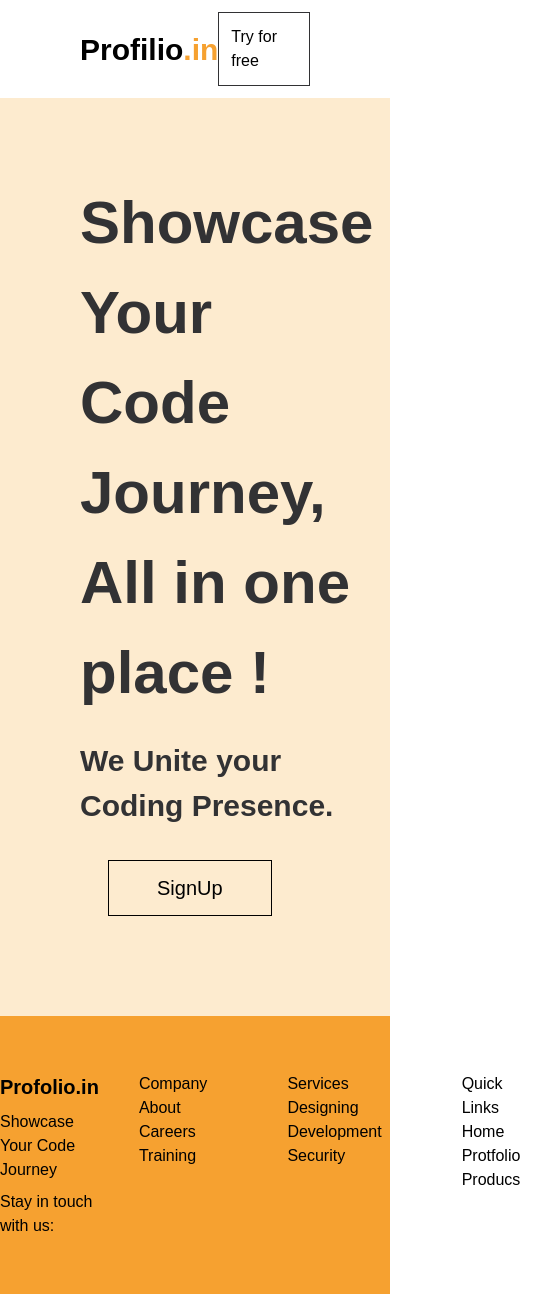
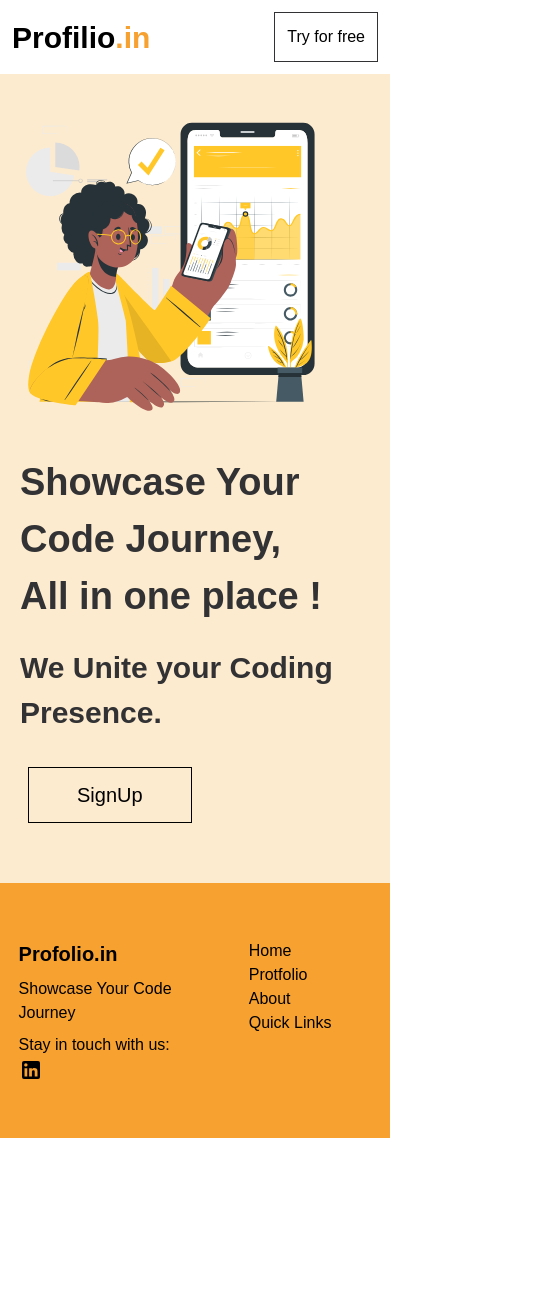
Before and after one commit to manosundarmanivel/Digi-Profile, a React (Create React App) app in the folder digi-resume/: page / in a window 390 px wide. Shown: the whole page, 560 px wide, since content can reach past the window. After the commit the page ends 1138 px from the top, so only its background shows below. Built offline with nearby package versions, Linux system fonts and the light colour scheme.

Commit message:
responsive update

```diff
--- a/digi-resume/src/Components/Footer.jsx
+++ b/digi-resume/src/Components/Footer.jsx
@@ -1,4 +1,5 @@
 import React from 'react'
+import LinkedInIcon from '@mui/icons-material/LinkedIn';
 
 const Footer = () => {
   return (
@@ -9,28 +10,21 @@ const Footer = () => {
             Journey</h1>
           <h1>Stay in touch with us:</h1>
           <div className="flex">
+            <a href='https://www.linkedin.com/posts/profilio-in_developerprofiles-launchingsoon-activity-7119044690343034880-e-c2?utm_source=share&utm_medium=member_desktop'><LinkedInIcon /></a>
 
           </div>
         </div>
-        <div className="flex ">
+        <div className="flex flex-wrap ">
           <div className="px-10">
-            <h1 className="">Company</h1>
-            <h1>About</h1>
-            <h1>Careers</h1>
-            <h1>Training</h1>
-          </div>
-          <div className="px-10">
-            <h1>Services</h1>
-            <h1>Designing</h1>
-            <h1>Development</h1>
-            <h1>Security</h1>
-          </div>
-          <div className="px-10 f">
-            <h1>Quick Links</h1>
+
+
             <h1>Home</h1>
             <h1>Protfolio</h1>
-            <h1>Producs</h1>
+            <h1>About</h1>
+            <h1>Quick Links</h1>
+
           </div>
+
         </div>
       </div>
   )
--- a/digi-resume/src/Pages/Dashboard.js
+++ b/digi-resume/src/Pages/Dashboard.js
@@ -1,7 +1,8 @@
 import React, { useEffect, useState } from "react";
 import leetimg from "../Assets/img/leetimg.png";
 import gitimg from "../Assets/img/gitpng.png";
-import hackerrank from "../Assets/img/hackerrank.png";
+import topcoderimg from "../Assets/img/topcoderthumb.png"
+import hackerrank from "../Assets/img/HackerRanktumb.png";
 import SendIcon from "@mui/icons-material/Send";
 import { Link, useNavigate } from "react-router-dom";
 import LogoutIcon from "@mui/icons-material/Logout";
@@ -376,7 +377,7 @@ const Dashboard = () => {
                             name="email"
                             id="email"
                             className="bg-gray-50 border border-gray-300 text-gray-900 text-sm rounded-lg focus:ring-blue-500 focus:border-blue-500 block w-full p-2.5 dark:bg-gray-600 dark:border-gray-500 dark:placeholder-gray-400 dark:text-white"
-                            placeholder="Enter your username"
+                            placeholder="Your username"
                             required
                             value={leetcodeUsername}
                             onChange={(e) =>
@@ -390,19 +391,11 @@ const Dashboard = () => {
                             handleSaveLeetcodeUsename();
                           }}
                           type="submit"
-                          className="w-full text-white bg-blue-700 hover:bg-blue-800 focus:ring-4 focus:outline-none focus:ring-blue-300 font-medium rounded-lg text-sm px-5 py-2.5 text-center dark:bg-blue-600 dark:hover:bg-blue-700 dark:focus:ring-blue-800"
+                          className="w-full text-whitefocus:ring-4 focus:outline-none font-medium rounded-lg text-sm px-5 py-2.5 text-center dark:bg-yellow-400 dark:hover:bg-yellow-500"
                         >
                           ADD
                         </button>
-                        <div className="text-sm font-medium text-gray-500 dark:text-gray-300">
-                          Not registered?{" "}
-                          <a
-                            href="#"
-                            className="text-blue-700 hover:underline dark:text-blue-500"
-                          >
-                            Create account
-                          </a>
-                        </div>
+
                       </form>
                     </div>
                   </div>
@@ -476,7 +469,7 @@ const Dashboard = () => {
                             name="email"
                             id="email"
                             className="bg-gray-50 border border-gray-300 text-gray-900 text-sm rounded-lg focus:ring-blue-500 focus:border-blue-500 block w-full p-2.5 dark:bg-gray-600 dark:border-gray-500 dark:placeholder-gray-400 dark:text-white"
-                            placeholder="Enter your username"
+                            placeholder="Your username"
                             required
                             value={githubUsername}
                             onChange={(e) => setGithubUsername(e.target.value)}
@@ -488,29 +481,21 @@ const Dashboard = () => {
                             handleSaveGithubUsename();
                           }}
                           type="submit"
-                          className="w-full text-white bg-blue-700 hover:bg-blue-800 focus:ring-4 focus:outline-none focus:ring-blue-300 font-medium rounded-lg text-sm px-5 py-2.5 text-center dark:bg-blue-600 dark:hover:bg-blue-700 dark:focus:ring-blue-800"
+                          className="w-full text-white focus:ring-4 focus:outline-none font-medium rounded-lg text-sm px-5 py-2.5 text-center  dark:bg-yellow-400 dark:hover:bg-yellow-500"
                         >
                           ADD
                         </button>
-                        <div className="text-sm font-medium text-gray-500 dark:text-gray-300">
-                          Not registered?{" "}
-                          <a
-                            href="#"
-                            className="text-blue-700 hover:underline dark:text-blue-500"
-                          >
-                            Create account
-                          </a>
-                        </div>
+
                       </form>
                     </div>
                   </div>
                 </div>
               )}
             </div>
+            <PlatformCard title={"...."} img={hackerrank} />
+            <PlatformCard title={"...."} img={topcoderimg} />
             <PlatformCard title={"...."} img={commingSoonImg} />
-            <PlatformCard title={"...."} img={commingSoonImg} />
-            <PlatformCard title={"...."} img={commingSoonImg} />
-            <PlatformCard title={"...."} img={commingSoonImg} />
+
           </div>
           {/* <div className="mt-[160px]">
             <div className="flex justify-around bg-[#f6a130] py-14">
--- a/digi-resume/src/Pages/Home.js
+++ b/digi-resume/src/Pages/Home.js
@@ -21,22 +21,29 @@ const Home = () => {
   }
   return (
     <div className="">
-      <div className="flex justify-between items-center px-20 py-3 ">
+      <div className="flex justify-between items-center px-3 lg:px-20 py-3 ">
         <h1 className="text-[30px] font-extrabold">Profilio<span className="text-[#f6a130]">.in</span></h1>
         <div className="border  border-[#323234] p-3">
-          <h1>Try for free</h1>
+         <button onClick={()=>{
+            handleSignInWithGoogle();
+          }}>
+         <h1>Try for free</h1>
+         </button>
         </div>
       </div>
-      <div className=" justify-between items-center   flex bg-[#fdebcf] px-20 py-20">
-        <div className="">
-          <h1 className="font-bold text-centre text-[60px] text-[#323234] ">
-            Showcase Your Code <br />
-            Journey, All in one place !
+      <div className=" justify-between items-center   flex bg-[#fdebcf] flex-wrap lg:px-20 py-5 lg:py-20">
+      <div className="flex justify-center ">
+        <img src={HomePic} className="w-[340px] lg:w-[400px] " />
+        </div>
+        <div className=" lg:p-1 p-5">
+          <h1 className="font-bold text-centre text-[38px] lg:text-[60px] text-[#323234] ">
+            Showcase Your Code
+            Journey,<br/> All in one place !
           </h1>
           <h1 className="font-bold text-[30px] mt-5 text-[#323234]">
             We Unite your Coding Presence.
           </h1>
-          <div className="m-5">
+          <div className="my-5">
           <button onClick={()=>{
             handleSignInWithGoogle();
           }} className="p-3 mt-12 px-12 mt-3 mx-2  border border-black   text-[20px]">
@@ -50,9 +57,7 @@ const Home = () => {
           </div>
 
         </div>
-        <div className="flex justify-center ">
-        <img src={HomePic} className="w-[400px] " />
-        </div>
+
       </div>
       {/* <div className="p-5 justify-center text-center ">
         <h1 className="text-[20px]">
```
Also changed, not shown: digi-resume/src/Assets/img/HackerRanktumb.png (added), digi-resume/src/Assets/img/topcoderthumb.png (added).
